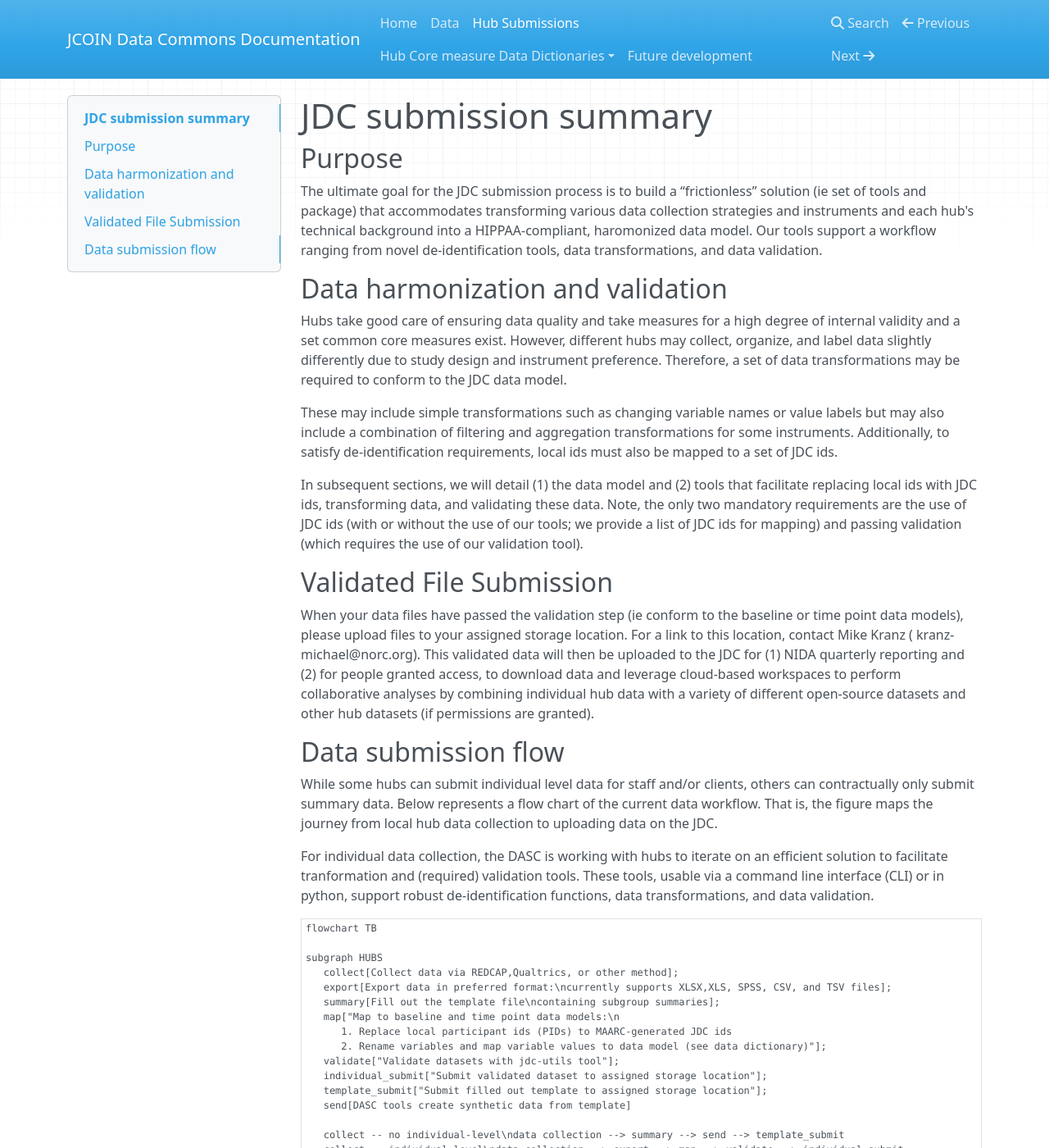
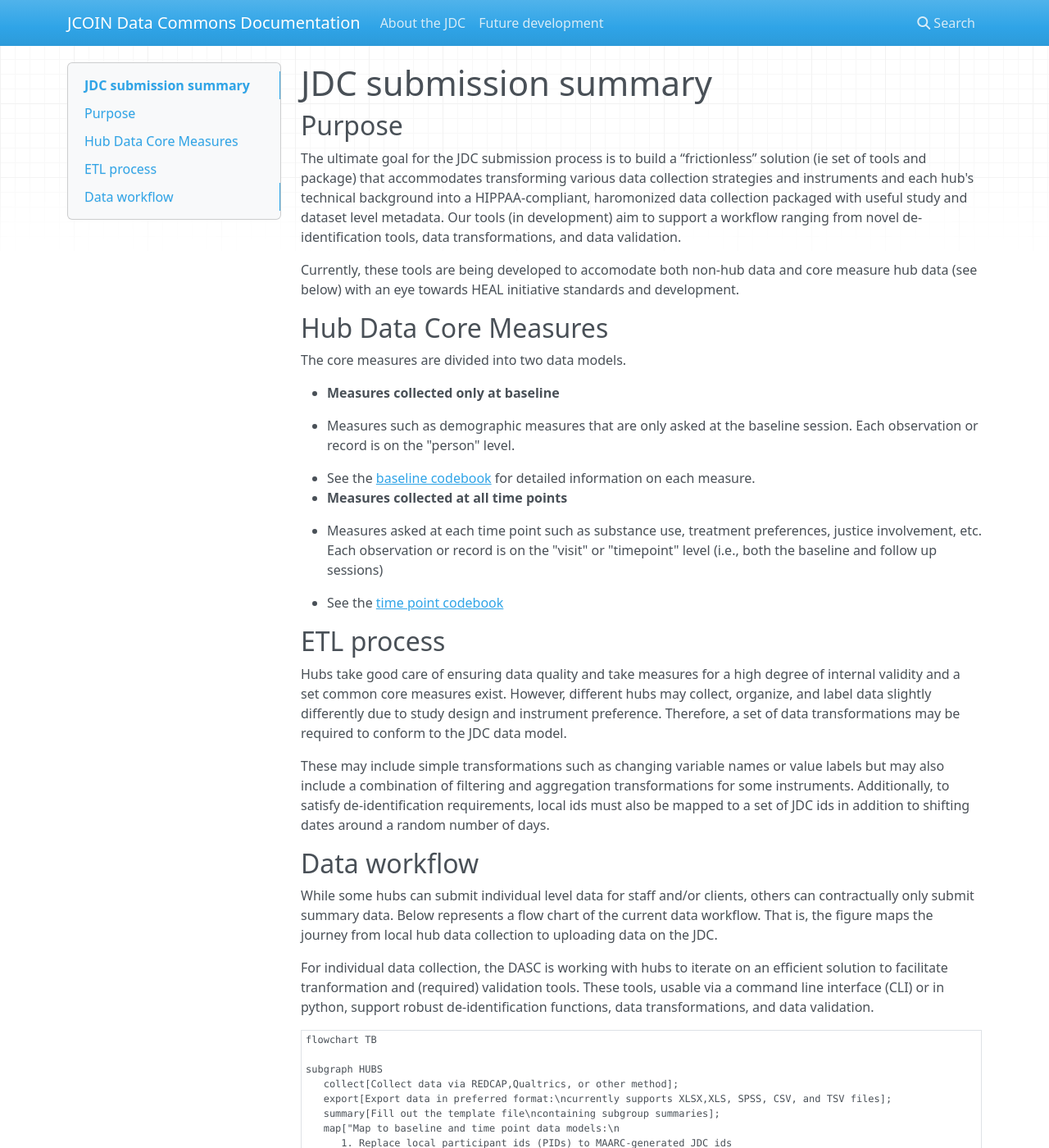
Before and after one commit to norc-heal/jdc-docs-public, an MkDocs documentation site: the page built from docs/submission/submission_public.md, in a window 1280 px wide and 1400 px high. Shown: the whole window at 82% size. Built offline with MkDocs 1.6.1, drawn with Linux system fonts in a browser that asks for light colours; nearby versions of some CDN libraries.

Commit message:
minimal with just home page and future dev

```diff
--- a/docs/submission/submission_public.md
+++ b/docs/submission/submission_public.md
@@ -2,22 +2,30 @@
 
 ## Purpose
 
- The ultimate goal for the JDC submission process is to build  a “frictionless” solution (ie set of tools and package) that accommodates transforming various data collection strategies and instruments and each hub's technical background into a HIPPAA-compliant, haromonized data model. Our tools support a workflow ranging from novel de-identification tools, data transformations, and data validation.
+ The ultimate goal for the JDC submission process is to build  a “frictionless” solution (ie set of tools and package) that accommodates transforming various data collection strategies and instruments and each hub's technical background into a HIPPAA-compliant, haromonized data collection packaged with useful study and dataset level metadata. Our tools (in development) aim to support a workflow ranging from novel de-identification tools, data transformations, and data validation.
 
+ Currently, these tools are being developed to accomodate both non-hub data and core measure hub data (see below) with an eye towards HEAL initiative standards and development.
 
-## Data harmonization and validation
+## Hub Data Core Measures
+
+The core measures are divided into two data models.
+
+- **Measures collected only at baseline**
+
+   - Measures such as demographic measures that are only asked at the baseline session. Each observation or record is on the "person" level.
+   - See the [baseline codebook](baseline_fields.md) for detailed information on each measure.
+- **Measures collected at all time points**
+
+   - Measures asked at each time point such as substance use, treatment preferences, justice involvement, etc. Each observation or record is on the "visit" or "timepoint" level (i.e., both the baseline and follow up sessions)
+   - See the [time point codebook](time_point_fields.md)
+
+## ETL process
 
 Hubs take good care of ensuring data quality and take measures for a high degree of internal validity and a set common core measures exist. However, different hubs may collect, organize, and label data slightly differently due to study design and instrument preference. Therefore, a set of data transformations may be required to conform to the JDC data model.
 
-These may include simple transformations such as changing variable names or value labels but may also include a combination of filtering and aggregation transformations for some instruments. Additionally, to satisfy de-identification requirements, local ids must also be mapped to a set of JDC ids.
+These may include simple transformations such as changing variable names or value labels but may also include a combination of filtering and aggregation transformations for some instruments. Additionally, to satisfy de-identification requirements, local ids must also be mapped to a set of JDC ids in addition to shifting dates around a random number of days.
 
-In subsequent sections, we will detail (1) the data model and (2) tools that facilitate replacing local ids with JDC ids, transforming data, and validating these data. Note, the only two mandatory requirements are the use of JDC ids (with or without the use of our tools; we provide a list of JDC ids for mapping) and passing validation (which requires the use of our validation tool).
-
-## Validated File Submission
-
-When your data files have passed the validation step (ie conform to the baseline or time point data models), please upload files to your assigned storage location. For a link to this location, contact Mike Kranz ( kranz-michael@norc.org). This validated data will then be uploaded to the JDC for (1) NIDA quarterly reporting and (2) for people granted access, to download data and leverage cloud-based workspaces to perform collaborative analyses by combining individual hub data with a variety of different open-source datasets and other hub datasets (if permissions are granted).
-
-## Data submission flow
+## Data workflow
 
 While some hubs can submit individual level data for staff and/or clients, others can contractually only submit summary data. Below represents a flow chart of the current data workflow. That is, the figure maps the journey from local hub data collection to uploading data on the JDC.
 
--- a/mkdocs.yml
+++ b/mkdocs.yml
@@ -1,13 +1,13 @@
 #https://www.mkdocs.org/user-guide/configuration/#
 site_name: JCOIN Data Commons Documentation
-site_url: https://jcoin-docs-dev.io
+site_url: https://norc-heal.github.io/jdc-docs-public
 nav:
-  - Home: ./index.md
-  - Data: data/data.md
-  - Hub Submissions: submission/submission_public.md
-  - Hub Core measure Data Dictionaries:
-    - Baseline Measure Fields: submission/baseline_fields.md
-    - Follow up measures (i.e., all time points) Fields: submission/time_point_fields.md
+  - About the JDC: ./index.md
+  #- Data in the JDC: data/data.md
+  #- Data submission process: submission/submission_public.md
+  #- Hub Core Measure Codebooks:
+  # - Baseline: submission/baseline_fields.md
+  #- Time-point (baseline + follow up): submission/time_point_fields.md
   - Future development: future/todos.md
 use_directory_urls: true
 markdown_extensions:
```
Also changed, not shown: docs/data/data.md (+1 -1 lines), docs/future/todos.md (+11 -3 lines), docs/index.md (+7 -3 lines), site/404.html, site/data/data/index.html, site/future/todos/index.html, site/index.html, site/search/search_index.json, site/sitemap.xml, site/submission/baseline_fields/index.html, site/submission/submission_public/index.html, site/submission/time_point_fields/index.html, 1 other file.
